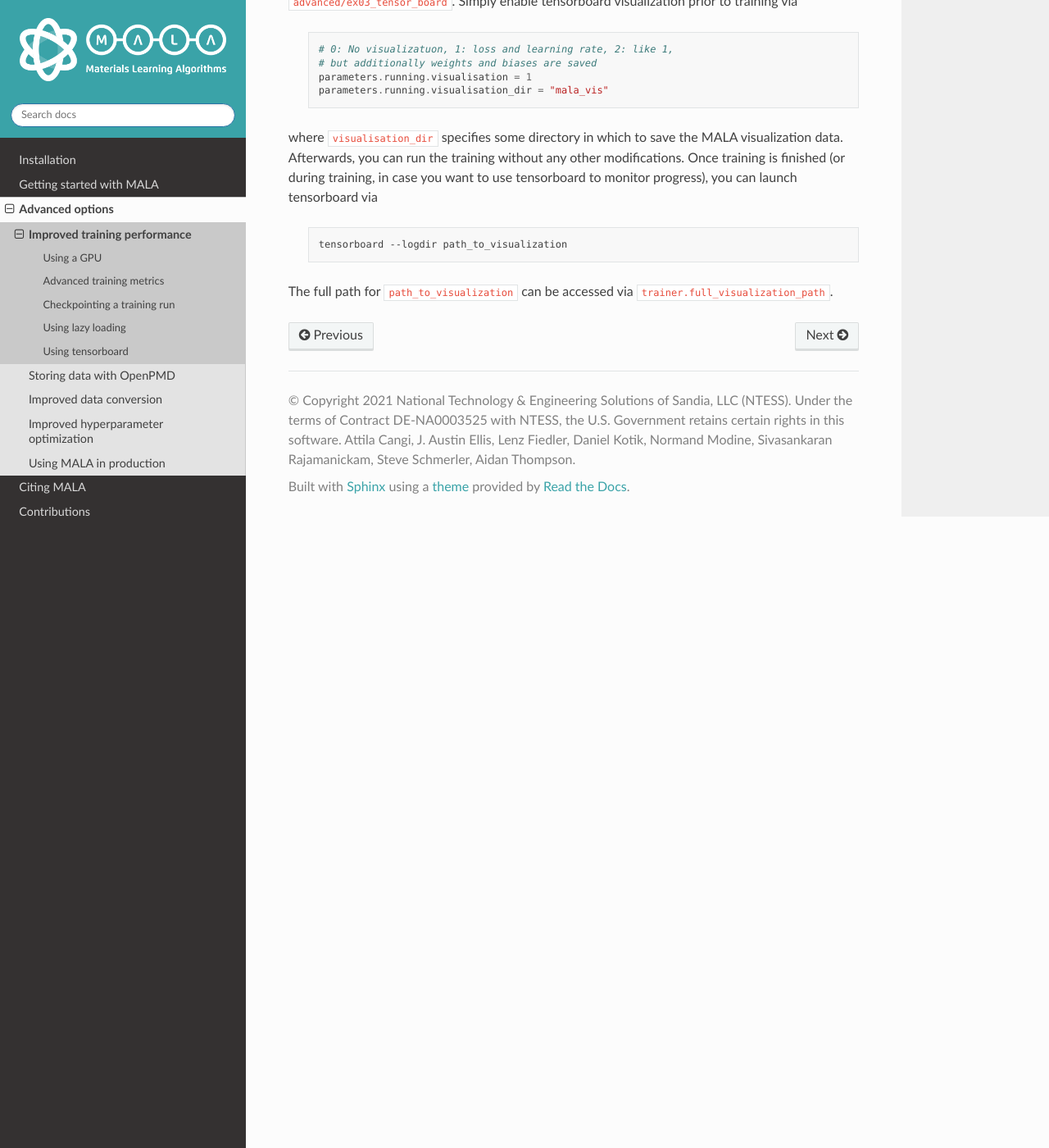
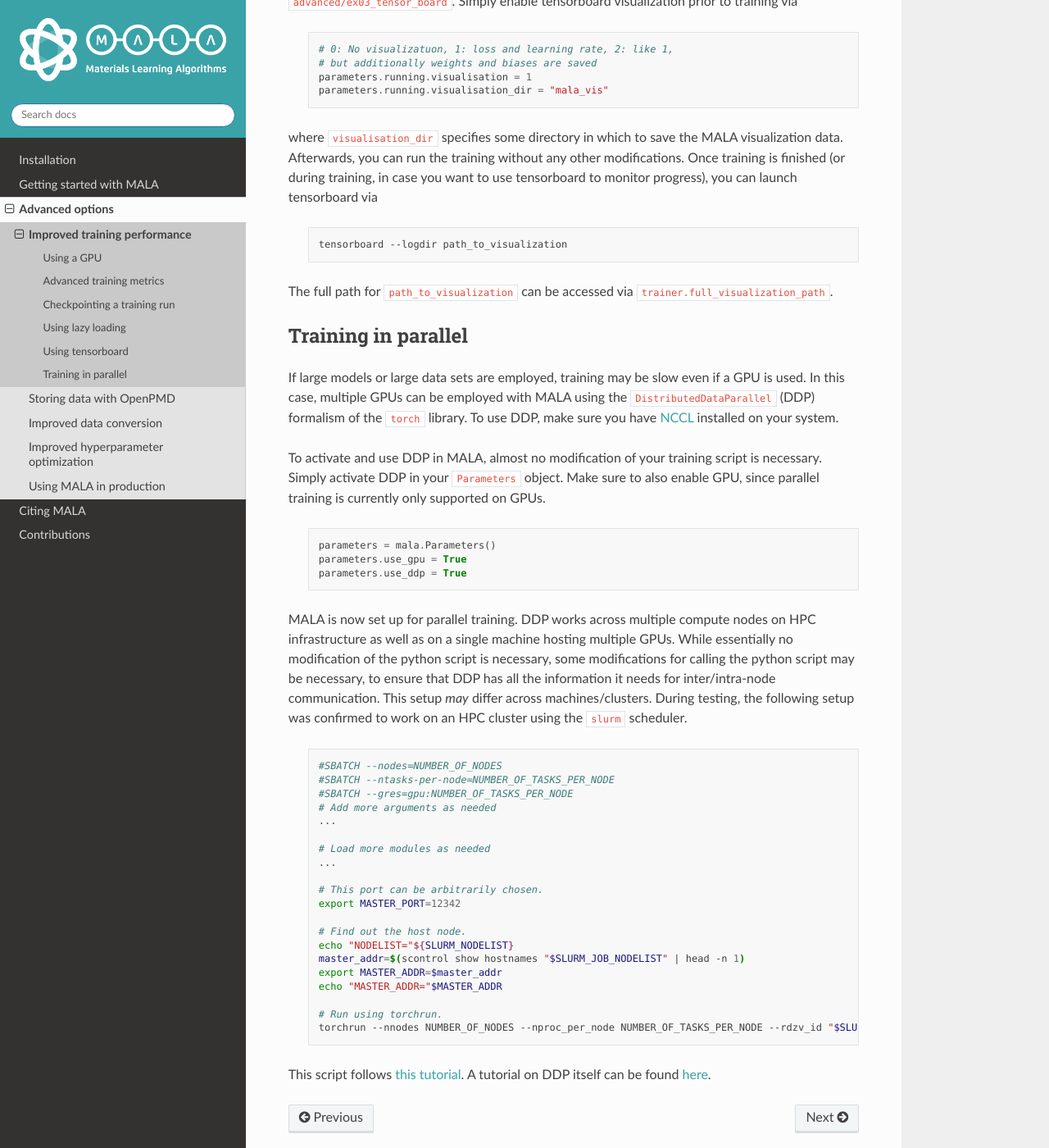
Before and after one commit to mala-project/mala, a Sphinx documentation site: the page built from docs/source/advanced_usage/trainingmodel.rst, in a window 1280 px wide and 1400 px high, scrolled down 3856 px. Shown: the whole window at 82% size. Built offline with Sphinx 7.4.7 and the Read the Docs theme 2.0.0, drawn with Linux system fonts in a browser that asks for light colours; pages that are not in the unit, such as notebooks, are missing from menus; the version number could not be read and is left out.

Commit message:
Added some documentation

```diff
--- a/docs/source/advanced_usage/trainingmodel.rst
+++ b/docs/source/advanced_usage/trainingmodel.rst
@@ -220,3 +220,58 @@ via
 
 The full path for ``path_to_visualization`` can be accessed via
 ``trainer.full_visualization_path``.
+
+
+Training in parallel
+********************
+
+If large models or large data sets are employed, training may be slow even
+if a GPU is used. In this case, multiple GPUs can be employed with MALA
+using the ``DistributedDataParallel`` (DDP) formalism of the ``torch`` library.
+To use DDP, make sure you have `NCCL <https://developer.nvidia.com/nccl>`_
+installed on your system.
+
+To activate and use DDP in MALA, almost no modification of your training script
+is necessary. Simply activate DDP in your ``Parameters`` object. Make sure to
+also enable GPU, since parallel training is currently only supported on GPUs.
+
+      .. code-block:: python
+
+            parameters = mala.Parameters()
+            parameters.use_gpu = True
+            parameters.use_ddp = True
+
+MALA is now set up for parallel training. DDP works across multiple compute
+nodes on HPC infrastructure as well as on a single machine hosting multiple
+GPUs. While essentially no modification of the python script is necessary, some
+modifications for calling the python script may be necessary, to ensure
+that DDP has all the information it needs for inter/intra-node communication.
+This setup *may* differ across machines/clusters. During testing, the
+following setup was confirmed to work on an HPC cluster using the
+``slurm`` scheduler.
+
+    .. code-block:: bash
+
+        #SBATCH --nodes=NUMBER_OF_NODES
+        #SBATCH --ntasks-per-node=NUMBER_OF_TASKS_PER_NODE
+        #SBATCH --gres=gpu:NUMBER_OF_TASKS_PER_NODE
+        # Add more arguments as needed
+        ...
+
+        # Load more modules as needed
+        ...
+
+        # This port can be arbitrarily chosen.
+        export MASTER_PORT=12342
+
+        # Find out the host node.
+        echo "NODELIST="${SLURM_NODELIST}
+        master_addr=$(scontrol show hostnames "$SLURM_JOB_NODELIST" | head -n 1)
+        export MASTER_ADDR=$master_addr
+        echo "MASTER_ADDR="$MASTER_ADDR
+
+        # Run using torchrun.
+        torchrun --nnodes NUMBER_OF_NODES --nproc_per_node NUMBER_OF_TASKS_PER_NODE --rdzv_id "$SLURM_JOB_ID" training.py
+
+This script follows `this tutorial <https://gist.github.com/TengdaHan/1dd10d335c7ca6f13810fff41e809904>`_.
+A tutorial on DDP itself can be found `here <https://pytorch.org/tutorials/beginner/ddp_series_theory.html>`_.
```
